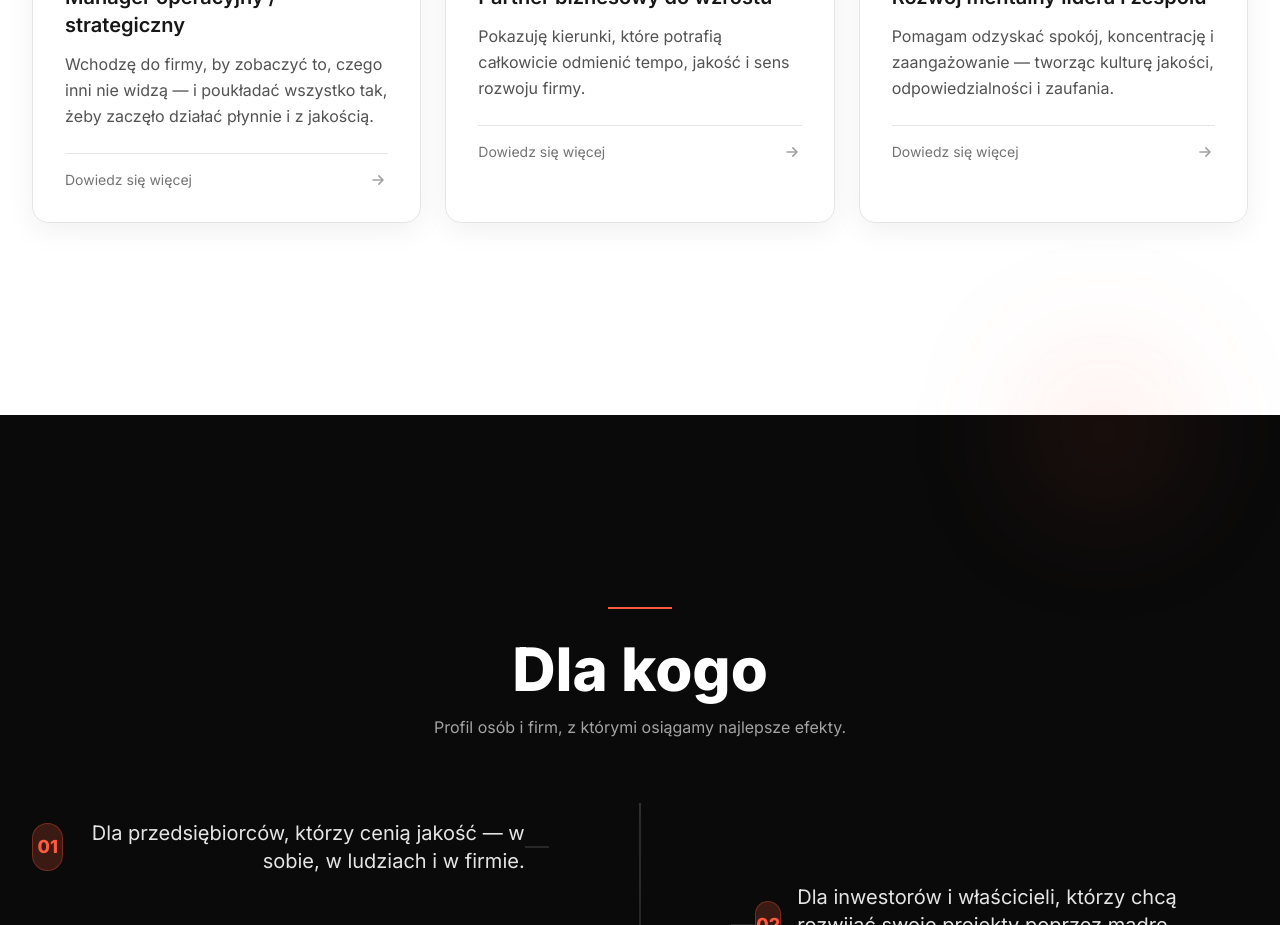
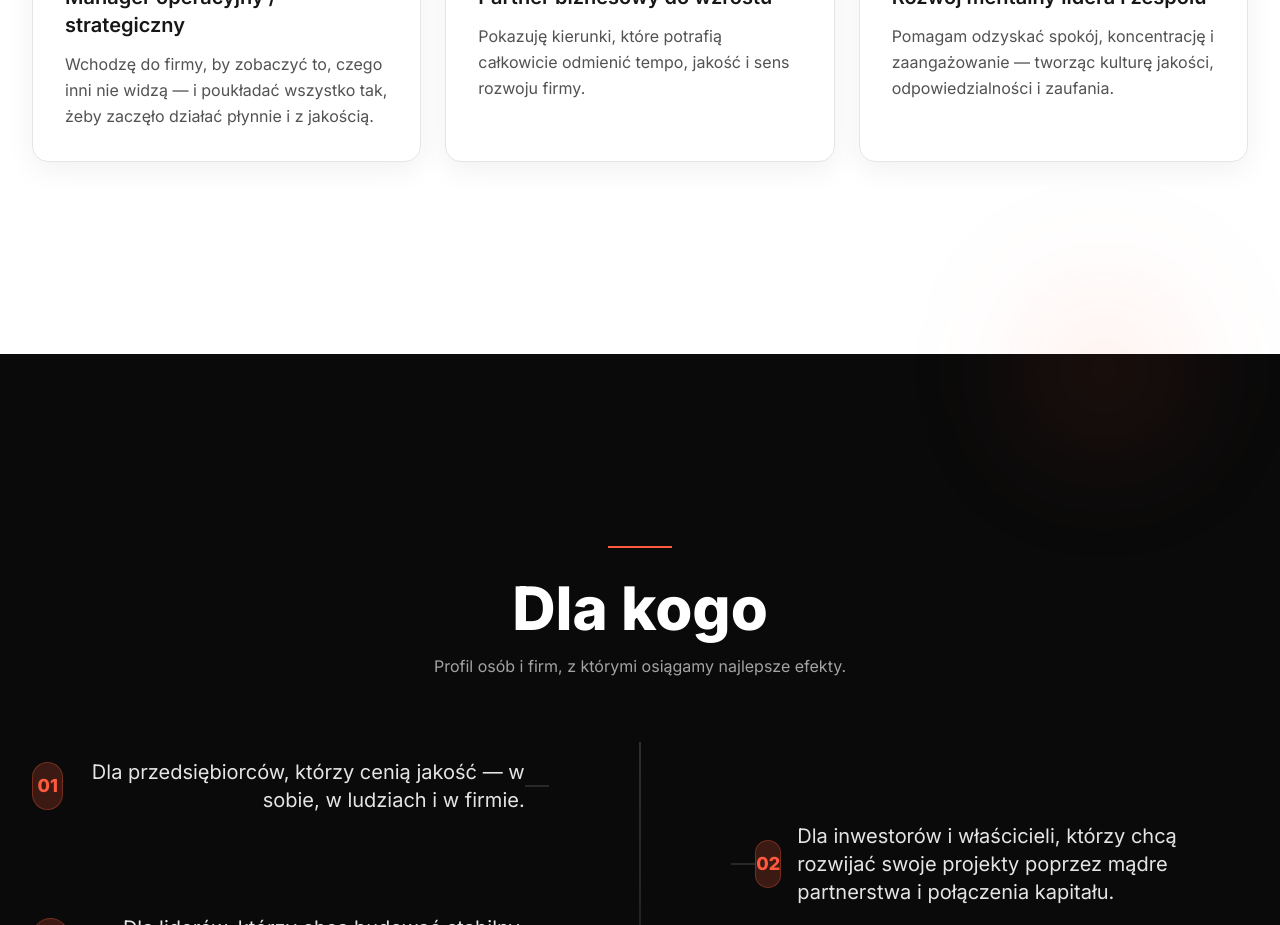
Before and after one commit to technikyvl/MAGIC-LANDING-PAGE-NEW, a Next.js app in the folder MAGICLIFELANDING/: page /wspolpraca in a window 1280 px wide. Shown: the part 4200-5125 px from the top of the page. Built offline with nearby package versions, Linux system fonts and the light colour scheme.

Commit message:
Update page.jsx

```diff
--- a/MAGICLIFELANDING/app/wspolpraca/page.jsx
+++ b/MAGICLIFELANDING/app/wspolpraca/page.jsx
@@ -353,12 +353,7 @@ export default function WspolpracaPage() {
                 </div>
                 <h3 className="text-xl font-semibold mb-3 group-hover:text-accent transition-colors">{t}</h3>
                 <p className="text-neutral-600 leading-relaxed">{d}</p>
-                <div className="mt-6 pt-4 border-t border-neutral-200 flex items-center justify-between">
-                  <span className="text-sm text-neutral-500">Dowiedz się więcej</span>
-                  <svg className="w-5 h-5 text-neutral-400 group-hover:text-accent transition-colors" fill="none" stroke="currentColor" viewBox="0 0 24 24">
-                    <path strokeLinecap="round" strokeLinejoin="round" strokeWidth={2} d="M13 7l5 5m0 0l-5 5m5-5H6" />
-                  </svg>
-                </div>
+                {/* CTA removed per request */}
               </article>
             ))}
           </div>
```
